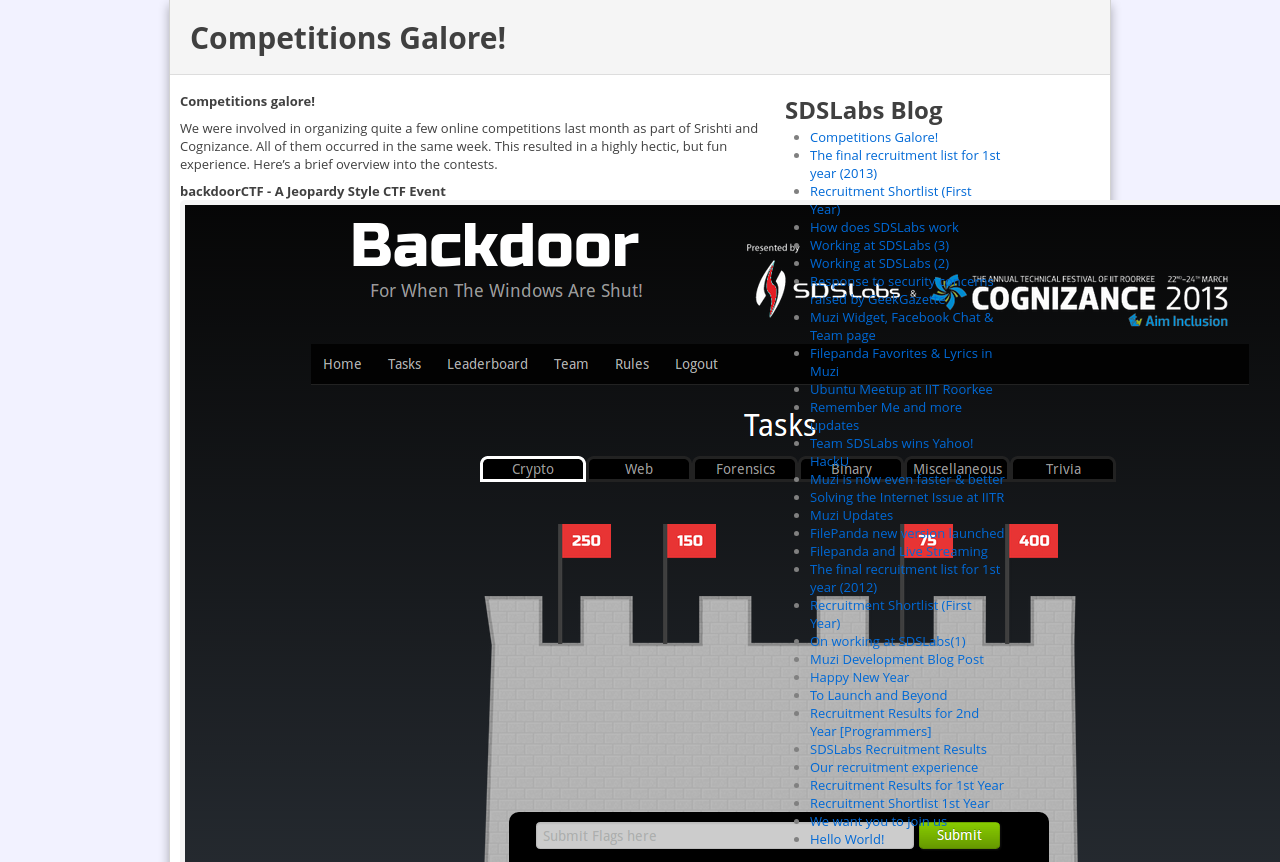
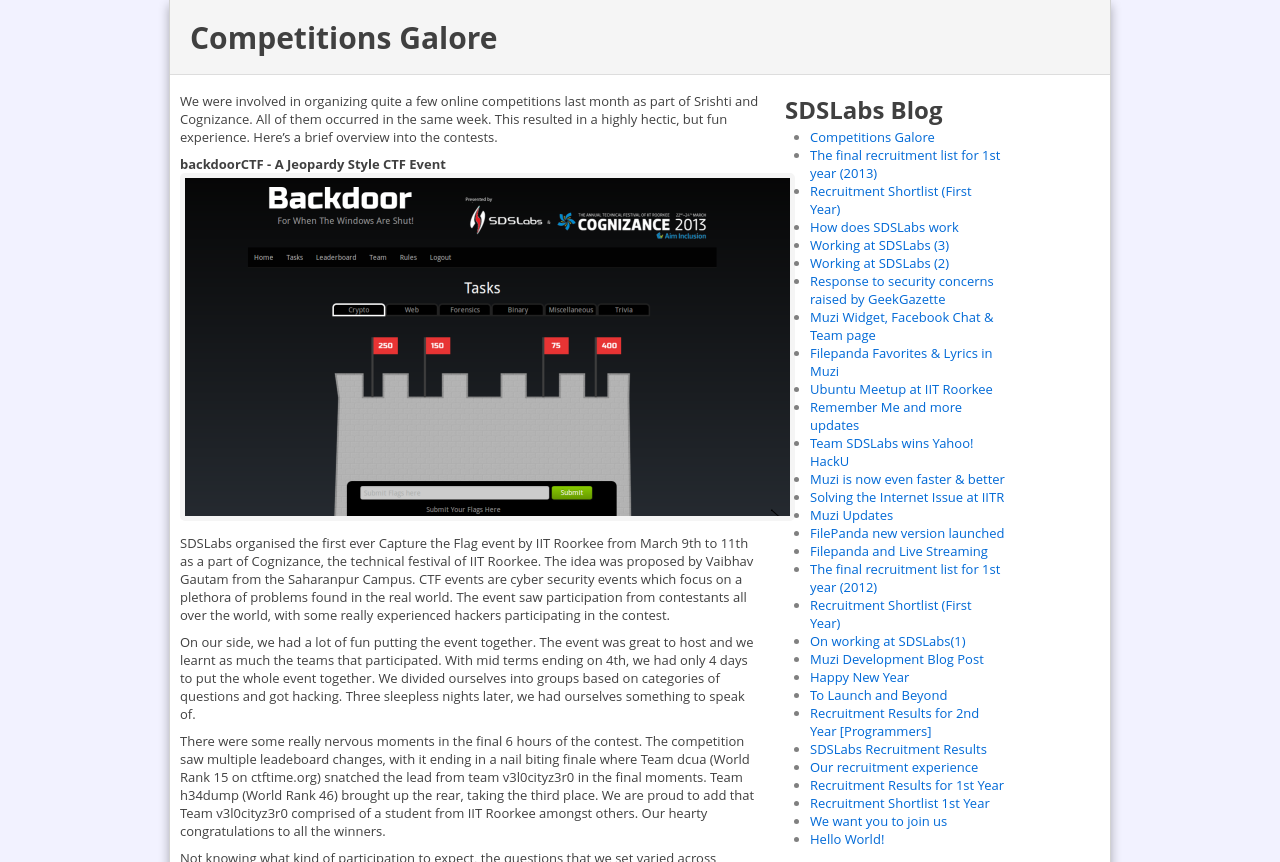
Before and after one commit to sdslabs/sdslabs.github.com, a Jekyll site: the page built from _posts/2013-04-04-competitons-galore.md, in a window 1280 px wide and 900 px high, cut to the strip 0-862 px from the top of the window. Built offline with Jekyll 4.4.1, drawn with Linux system fonts in a browser that asks for light colours; comment, search, counter and statistics services are not loaded.

Commit message:
Resized competition images

```diff
--- a/_posts/2013-04-04-competitons-galore.md
+++ b/_posts/2013-04-04-competitons-galore.md
@@ -1,10 +1,9 @@
 ---
 layout: post
-title: Competitions Galore!
+title: Competitions Galore
 excerpt: "Recent Competitions organized by SDSLabs"
 ---
 
-**Competitions galore!**
 
 We were involved in organizing quite a few online competitions last month as part of Srishti and Cognizance. All of them occurred in the same week. This resulted in a highly hectic, but fun experience. Here’s a brief overview into the contests.
 
```
Also changed, not shown: images/posts/competitions/backdoor.png, images/posts/competitions/insomnia.png.
